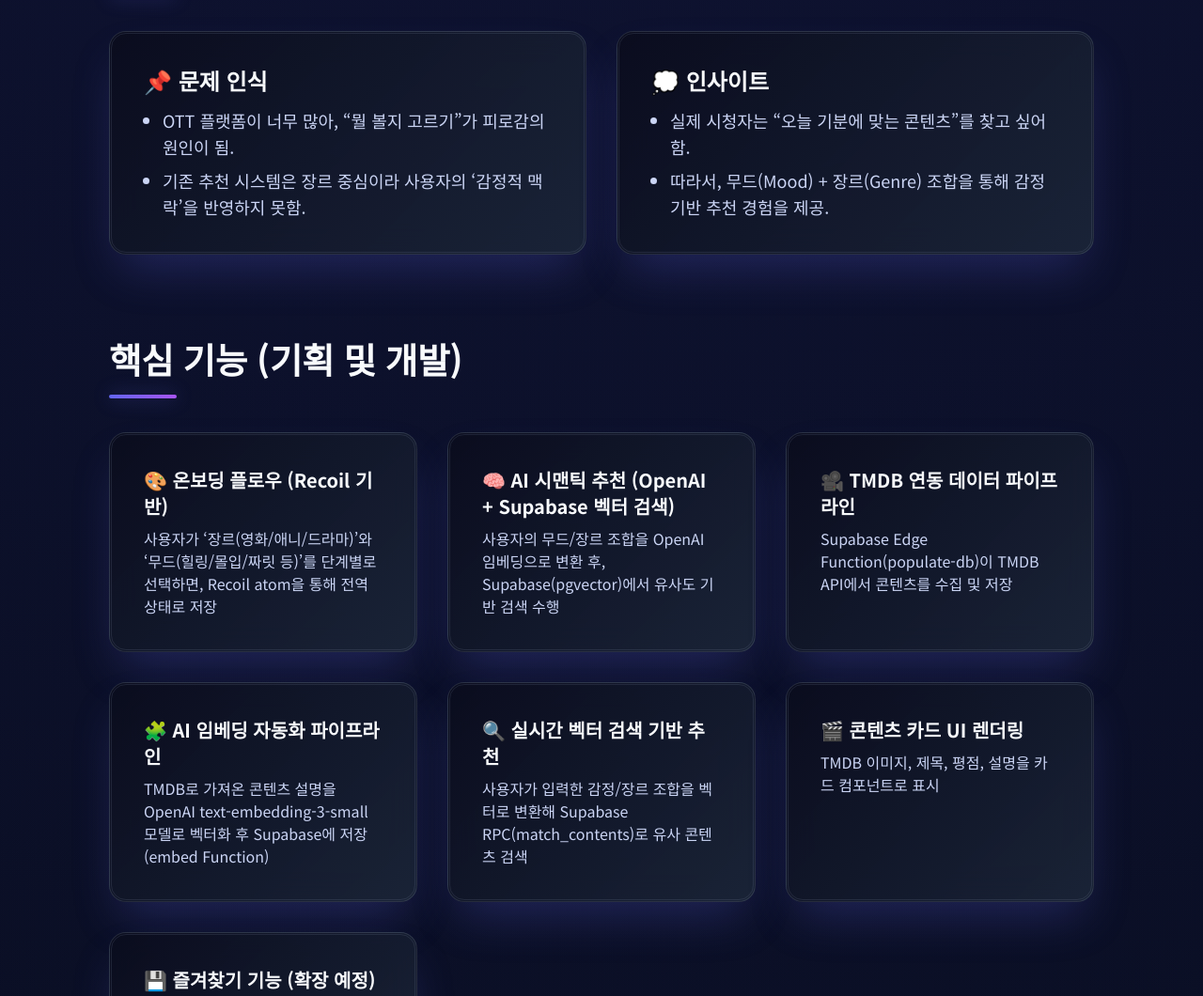
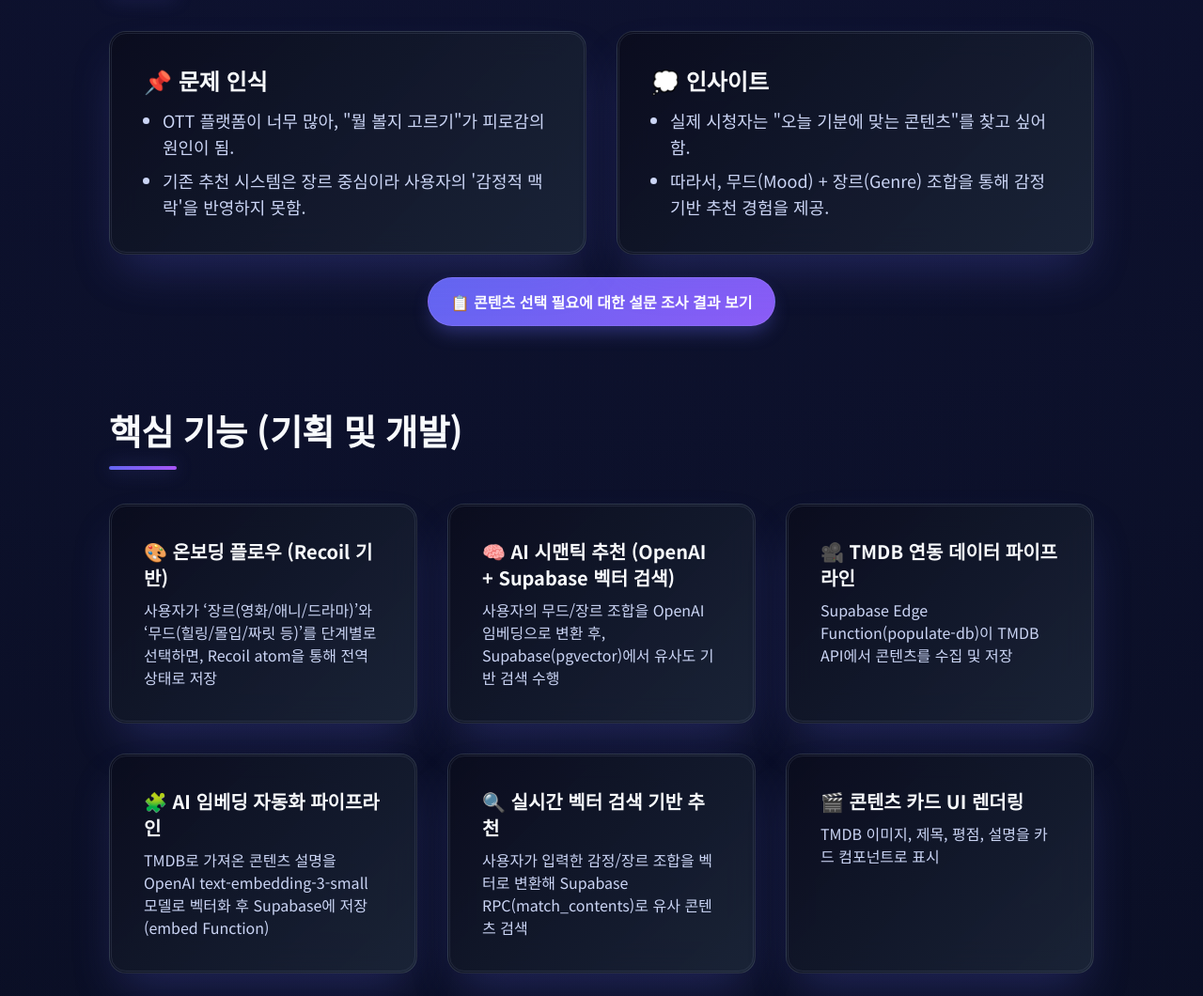
Before and after one commit to dohy-eon/About_muuvi, a plain HTML site: page index.html in a window 1280 px wide. Shown: the part 1005-2065 px from the top of the page at 94% size. Drawn offline with nearby package versions, Linux system fonts and the light colour scheme.

Commit message:
feat: 설문 관련 링크 추가

```diff
--- a/index.html
+++ b/index.html
@@ -192,17 +192,22 @@
                 <div class="card">
                     <h3 class="text-2xl font-semibold text-indigo-300 mb-3">📌 문제 인식</h3>
                     <ul class="list-disc pl-5 text-lg space-y-2 text-slate-200/80">
-                        <li>OTT 플랫폼이 너무 많아, “뭘 볼지 고르기”가 피로감의 원인이 됨.</li>
-                        <li>기존 추천 시스템은 장르 중심이라 사용자의 ‘감정적 맥락’을 반영하지 못함.</li>
+                        <li>OTT 플랫폼이 너무 많아, "뭘 볼지 고르기"가 피로감의 원인이 됨.</li>
+                        <li>기존 추천 시스템은 장르 중심이라 사용자의 '감정적 맥락'을 반영하지 못함.</li>
                     </ul>
                 </div>
                 <div class="card">
                     <h3 class="text-2xl font-semibold text-indigo-300 mb-3">💭 인사이트</h3>
                     <ul class="list-disc pl-5 text-lg space-y-2 text-slate-200/80">
-                        <li>실제 시청자는 “오늘 기분에 맞는 콘텐츠”를 찾고 싶어 함.</li>
+                        <li>실제 시청자는 "오늘 기분에 맞는 콘텐츠"를 찾고 싶어 함.</li>
                         <li>따라서, 무드(Mood) + 장르(Genre) 조합을 통해 감정 기반 추천 경험을 제공.</li>
                     </ul>
                 </div>
+            </div>
+            <div class="text-center mt-6">
+                <a href="https://docs.google.com/spreadsheets/d/1-OZz0-cBJTByfawoJYKhAU8dcE5vj4TPYicVoB7zeIc/edit?gid=603960816#gid=603960816" target="_blank" class="cta-button bg-transparent border-indigo-500">
+                    📋 콘텐츠 선택 필요에 대한 설문 조사 결과 보기
+                </a>
             </div>
         </section>
 
@@ -342,9 +347,9 @@
                     <p class="text-sm text-slate-400">사용자 불만족 비율</p>
                 </div>
             </div>
-            <div class="text-center">
-                <a href="https://docs.google.com/spreadsheets/d/15XP0IQX7zFeyS6XVBFU_xJRK6RwVwdTCvdVeWk7rK_g/edit?gid=1980928332#gid=1980928332" target="_blank" class="cta-button">
-                    📑 사용자 평가 통계 자세히 보기 (Google Sheets)
+            <div class="text-center space-y-4">
+                <a href="https://docs.google.com/spreadsheets/d/15XP0IQX7zFeyS6XVBFU_xJRK6RwVwdTCvdVeWk7rK_g/edit?gid=1980928332#gid=1980928332" target="_blank" class="cta-button block">
+                    📊 서비스 만족도 조사 결과 보기
                 </a>
             </div>
         </section>
```
